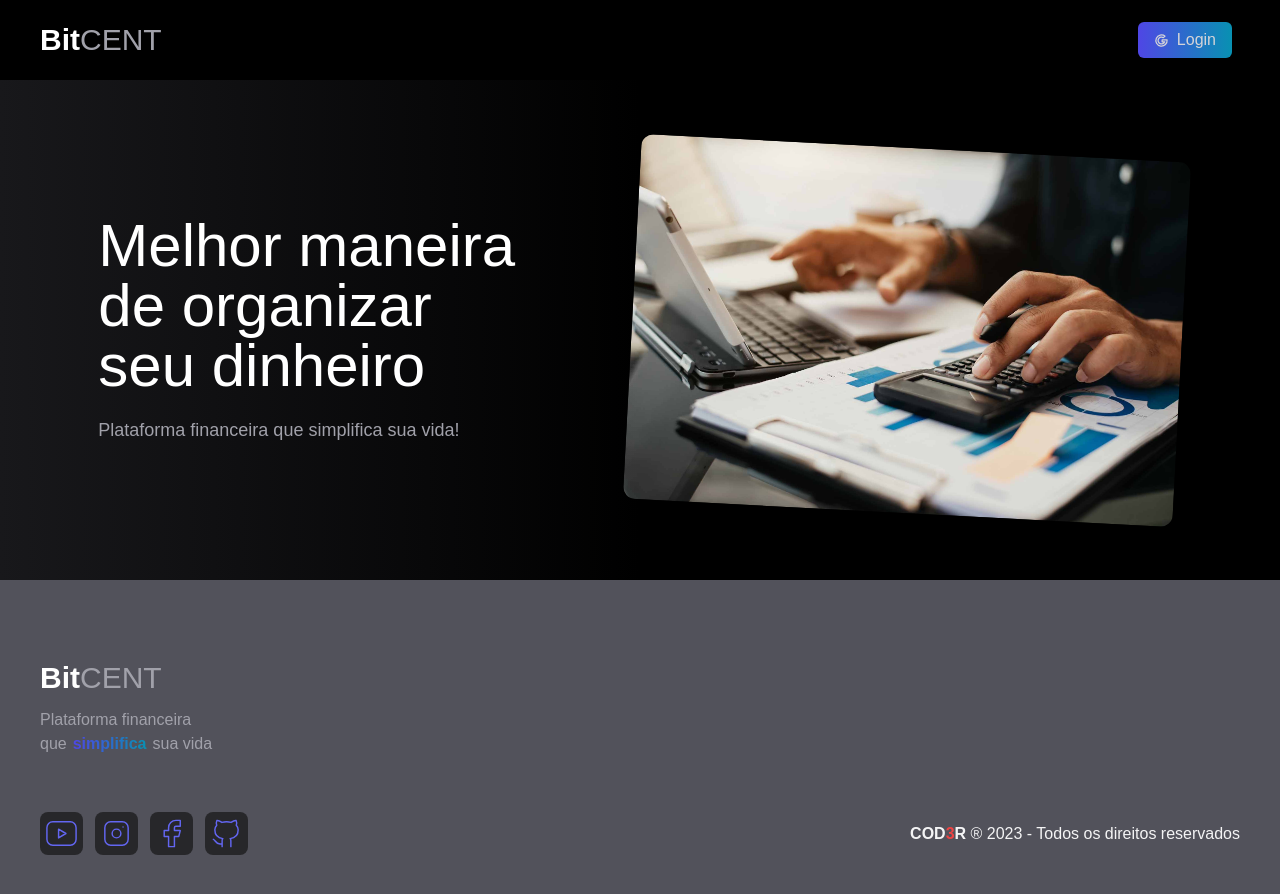
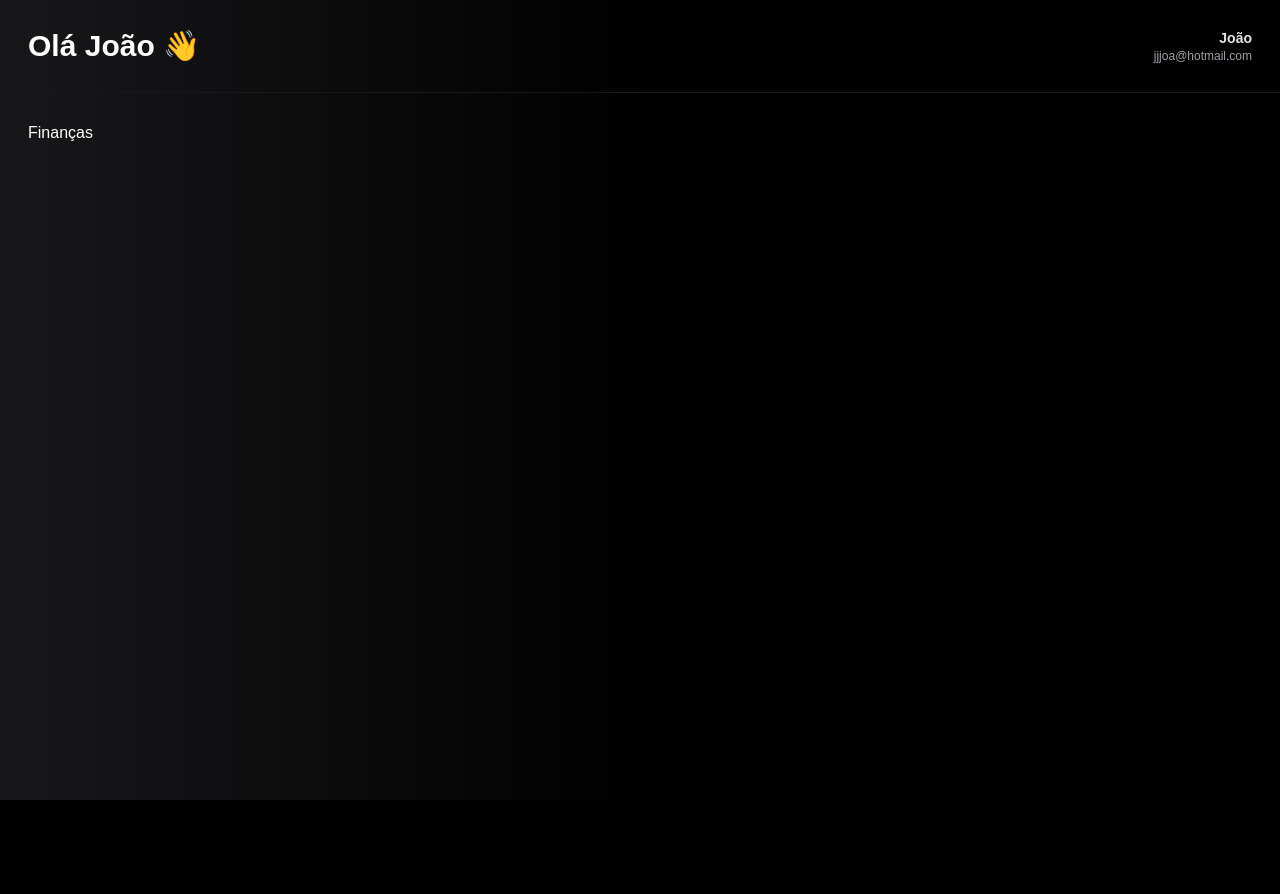
Before and after one commit to YtaloSauham/bitcent-nextjs-tailwindcss-firebase, a Next.js app: page / in a window 1280 px wide. Shown: the top 894 px of the page. After the commit the page ends 800 px from the top, so only its background shows below. Built offline with nearby package versions, Linux system fonts and the light colour scheme.

Commit message:
Internal page createad

```diff
--- /dev/null
+++ b/src/components/finance/index.tsx
@@ -0,0 +1,15 @@
+import Content from "../template/Content";
+import Header from "../template/Header";
+import Page from "../template/Page";
+
+export default function Finance() {
+    return (
+        <Page>
+            <Header />
+            <Content>
+                Finanças
+            </Content>
+
+        </Page>
+    )
+}
--- /dev/null
+++ b/src/components/template/Content.tsx
@@ -0,0 +1,15 @@
+interface ContentProps {
+    children: any
+    className?: string
+}
+
+export default function Content(props: ContentProps) {
+    return (
+        <div className={`
+            flex flex-col p-7
+            ${props.className ?? ''}
+        `}>
+            {props.children}
+        </div>
+    )
+}
--- /dev/null
+++ b/src/components/template/Header.tsx
@@ -0,0 +1,15 @@
+import BoasVindas from "./Welcome"
+import InfoUser from "./InfoUser"
+import Welcome from "./Welcome"
+
+export default function Header() {
+    return (
+        <div className={`
+            flex justify-between items-center
+            p-7 border-b border-zinc-900
+        `}>
+            <Welcome />
+            <InfoUser />
+        </div>
+    )
+}
--- /dev/null
+++ b/src/components/template/InfoUser.tsx
@@ -0,0 +1,18 @@
+import user from "../../data/constants/userFalse"
+
+export default function InfoUsuario() {
+
+
+    return (
+        <div className='flex items-center gap-3 cursor-pointer'>
+            <div className='flex flex-col select-none text-right'>
+                <span className='text-sm font-bold text-zinc-200'>
+                    {user?.name}
+                </span>
+                <span className='text-xs text-zinc-400'>
+                    {user?.email}
+                </span>
+            </div>
+        </div>
+    )
+}
--- /dev/null
+++ b/src/components/template/Welcome.tsx
@@ -0,0 +1,15 @@
+import user from "../../data/constants/userFalse"
+
+export default function Welcome() {
+
+
+    return (
+        <div className={`text-3xl font-black`}>
+            Olá{' '}
+            <span className="hidden sm:inline">
+                {user?.name?.split(' ')[0]}
+            </span>{' '}
+            👋
+        </div>
+    )
+}
--- /dev/null
+++ b/src/data/constants/userFalse.ts
@@ -0,0 +1,7 @@
+import User from "@/logic/core/users/User";
+
+export default {
+    id: "1",
+    name: "João",
+    email: "jjjoa@hotmail.com"
+} as User
--- /dev/null
+++ b/src/logic/core/finances/TypeTransaction.ts
@@ -0,0 +1,4 @@
+export enum TypeTransaction {
+    RECEITA = 'receita',
+    DESPESA = 'despesa',
+}
--- /dev/null
+++ b/src/logic/core/users/User.ts
@@ -0,0 +1,5 @@
+export default interface User {
+    id: string
+    name: string
+    email: string
+}
--- a/src/pages/index.tsx
+++ b/src/pages/index.tsx
@@ -1,8 +1,9 @@
+import Finance from "@/components/finance";
 import Landing from "@/components/landing";
 import Page from "@/components/template/Page";
 
 export default function Home() {
   return (
-   <Landing/>
+    <Finance />
   )
 }
```
Also changed, not shown: src/data/constants/transactionFalse.ts (added, +57 -0 lines), src/logic/core/finances/Transaction.ts (added, +9 -0 lines), src/logic/core/common/id.ts (added).
